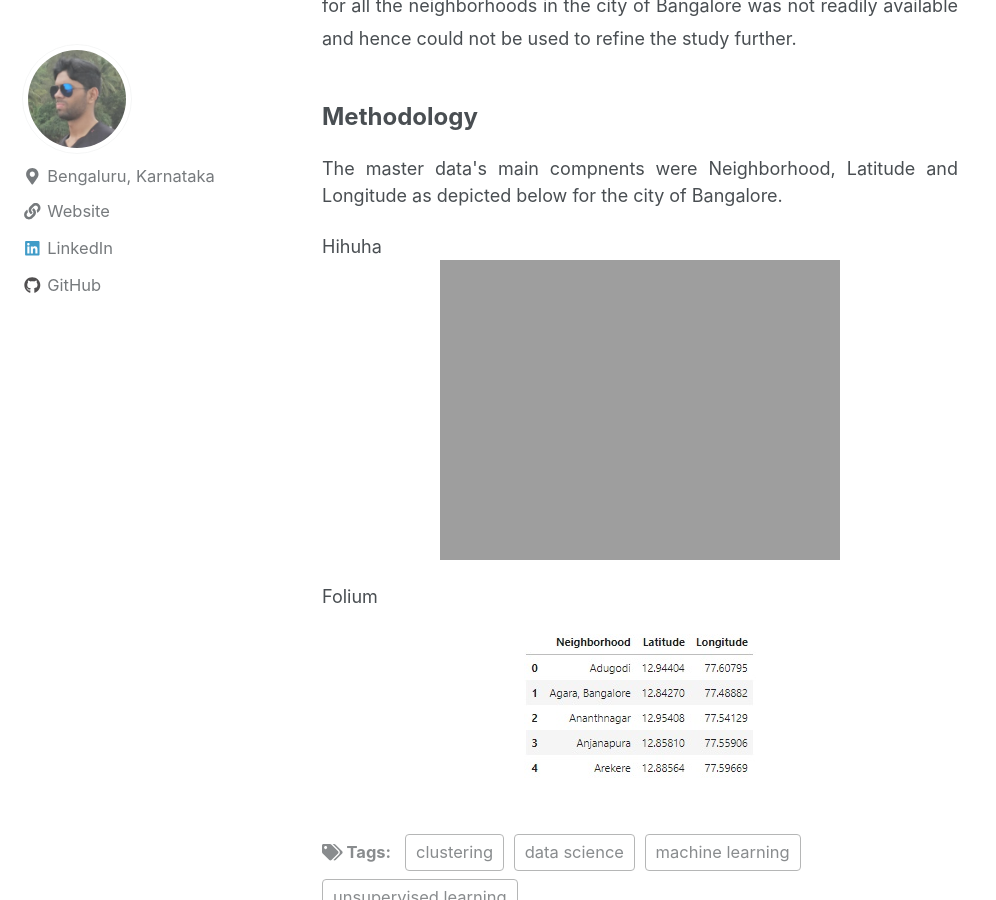
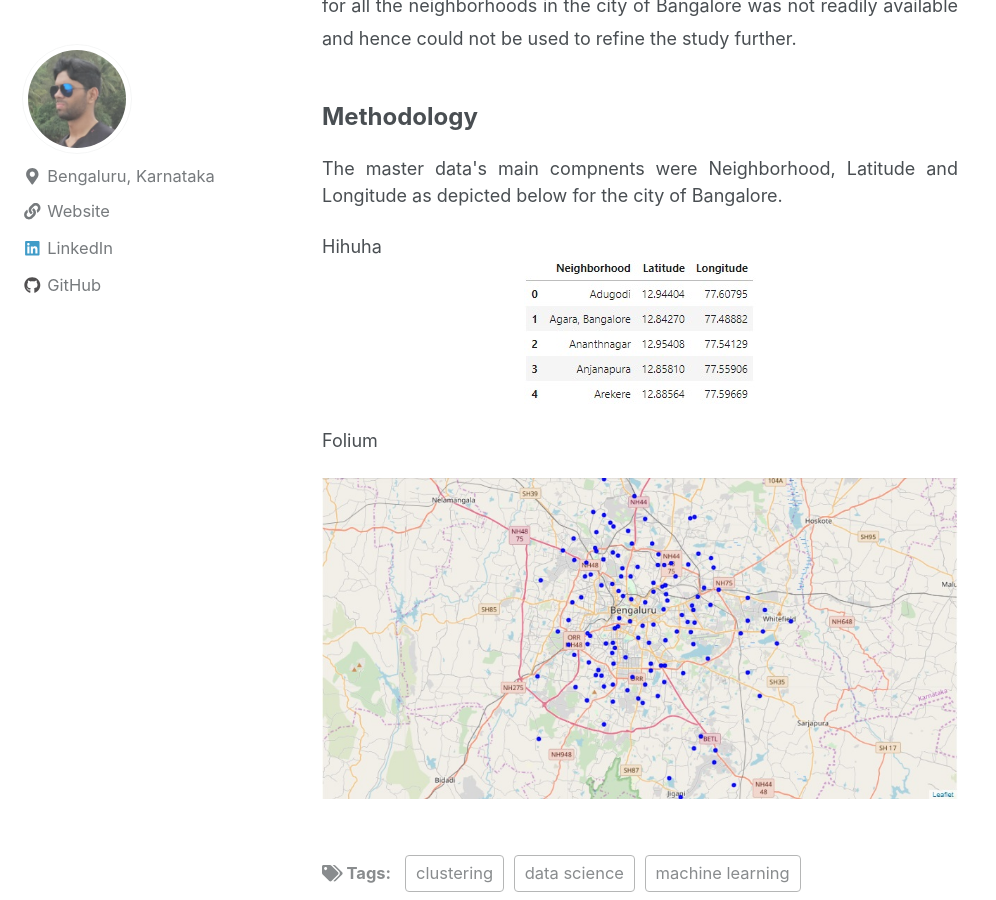
Before and after one commit to gopalrahulrg/gopalrahulrg.github.io, a Jekyll site: the page built from _posts/2019-11-01-cnbr.md, in a window 1280 px wide and 900 px high, scrolled down 1465 px. Shown: the whole window, without its empty margins (0-996 px from the left). Built offline with Jekyll 4.4.1, drawn with Linux system fonts in a browser that asks for light colours; nearby versions of some CDN libraries.

Commit message:
Update 2019-11-01-cnbr.md

```diff
--- a/_posts/2019-11-01-cnbr.md
+++ b/_posts/2019-11-01-cnbr.md
@@ -43,10 +43,10 @@ Unfortunately, public data related to demographic and social parameters for all
 
 Hihuha
 
-<div style="text-align: center"><img src="{{ site.url }}{{ site.baseurl }}/assets/images/cnbr/cr_2.jpg">
+<div style="text-align: center"><img src="{{ site.url }}{{ site.baseurl }}/assets/images/cnbr/cnbr_1.jpg">
 
 <p></p>
 
 <div style="text-align: justify"><p>Folium</p>
 
-<div style="text-align: center"><img src="{{ site.url }}{{ site.baseurl }}/assets/images/cnbr/cnbr_1.jpg">
+<div style="text-align: center"><img src="{{ site.url }}{{ site.baseurl }}/assets/images/cnbr/cnbr_2.jpg">
```
